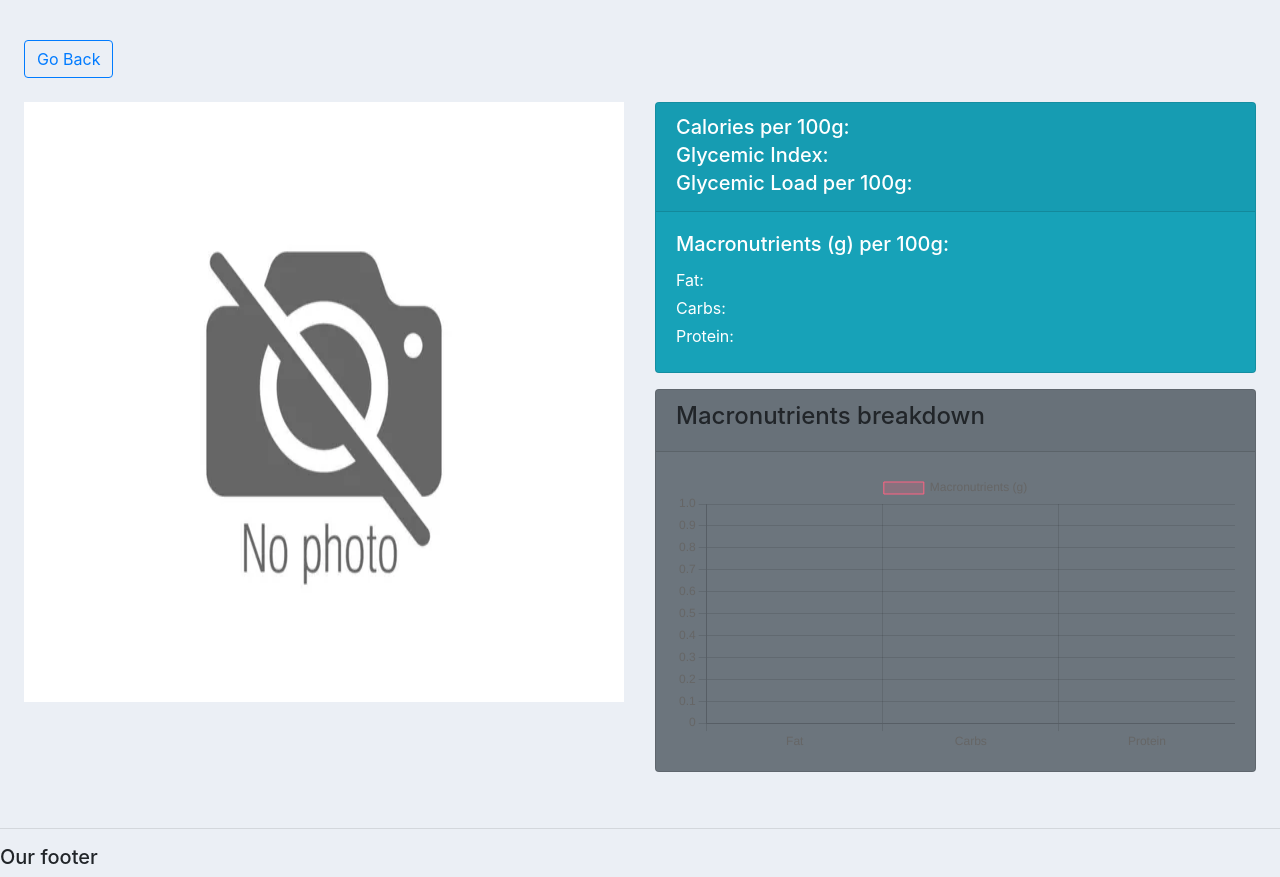
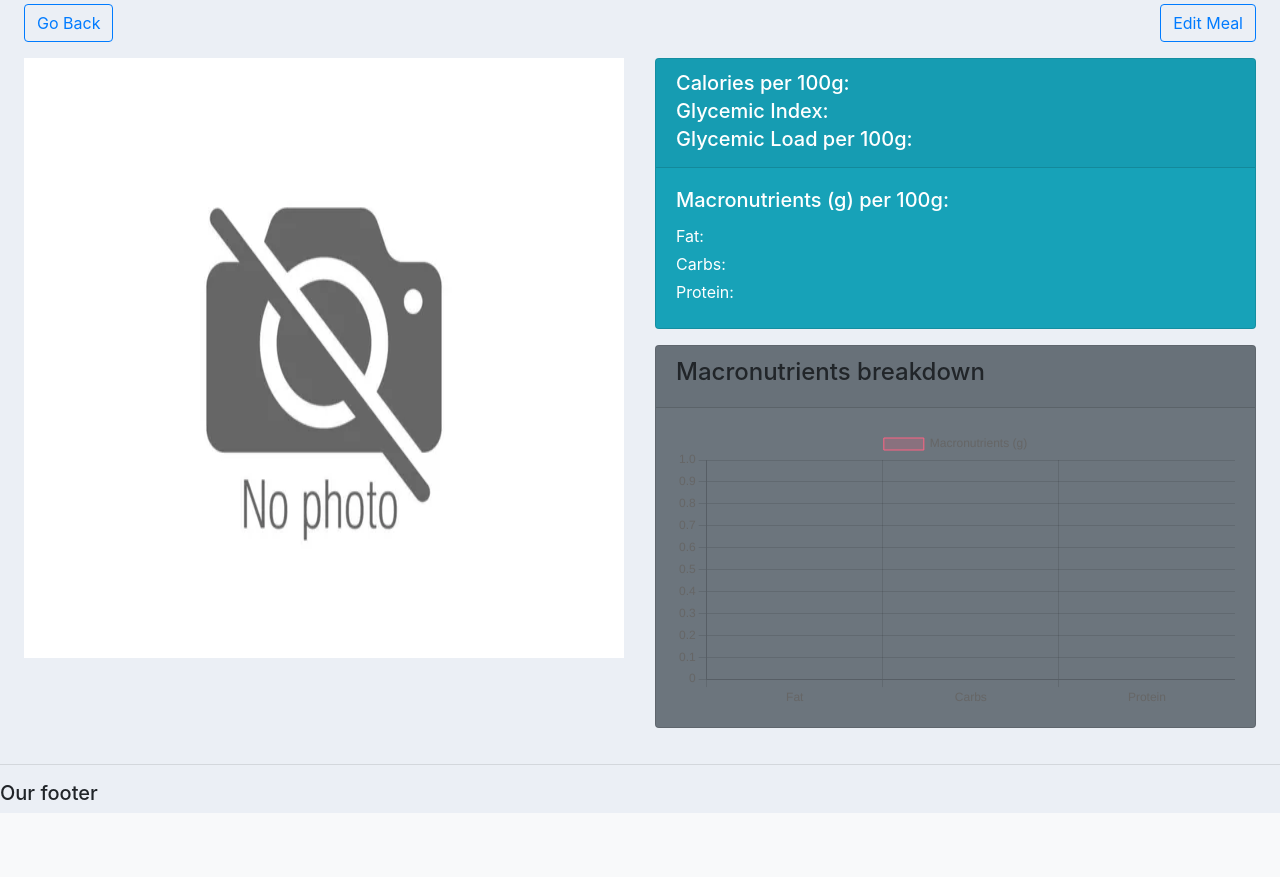
Before and after one commit to jbytow/GLTracker, a Django app: template gltracker/food/templates/meal_details.html in a window 1280 px wide. Shown: the part 56-933 px from the top of the page. After the commit the page ends 869 px from the top, so only its background shows below. Run offline with Django 4.2, Linux system fonts and the light colour scheme; the template is opened without the code that fills it, so the values that code supplies are empty.

Commit message:
0.66 fixed editing meal issues, added button to the meal_details.html for editing meal.

```diff
--- a/gltracker/food/templates/meal_details.html
+++ b/gltracker/food/templates/meal_details.html
@@ -9,9 +9,11 @@
 <script src="https://cdn.jsdelivr.net/npm/chart.js"></script>
 <script src="{% static 'js/mealDetails.js' %}"></script>
 
-<div class='py-4 mt-auto'>
+<a href="{% url 'meal_list' %}" class='btn btn-outline-primary my-1 ml-4 mr-auto'>Go Back</a>
+<a href="{% url 'edit_meal' meal.id %}" class='btn btn-outline-primary my-1 ml-auto mr-4 text-right float-right'>Edit Meal</a>
+<div class='py-1 mt-auto'>
     <div class='container-fluid px-4'>
-        <a href="{% url 'index' %}" class='btn btn-outline-primary my-3'>Go Back</a>
+
 
         <h3>{{ meal.name }}</h3>
 
```
Also changed, not shown: gltracker/food/views.py (+3 -5 lines).
